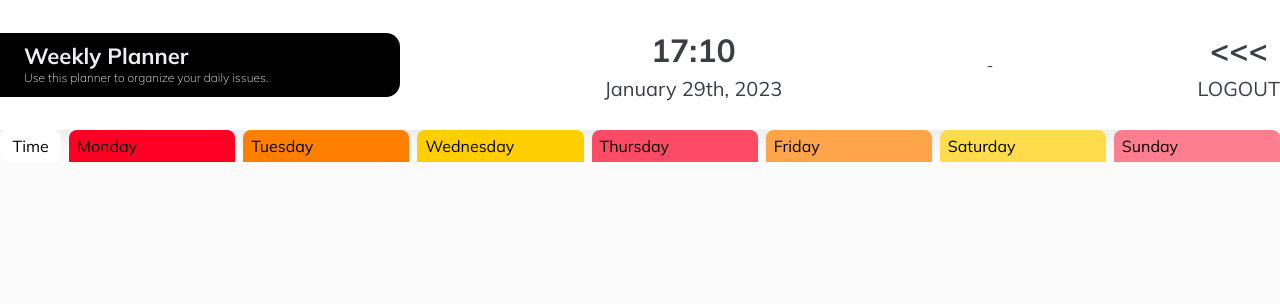
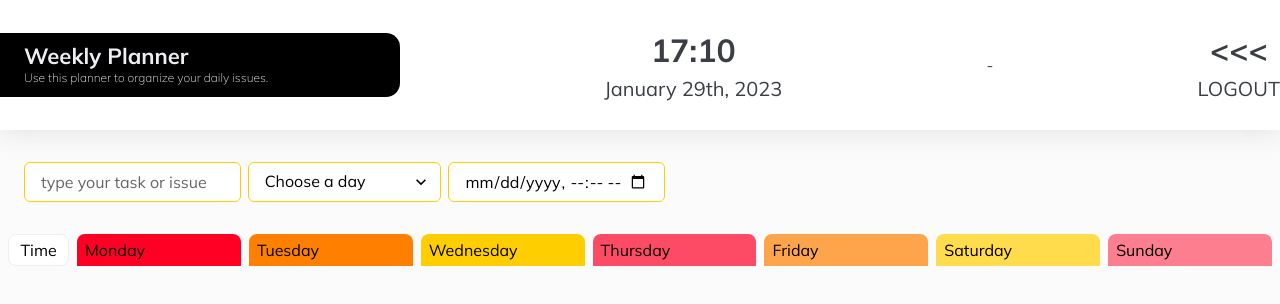
Before and after one commit to Achette/planner-board-project, a Next.js app: page /dashboard in a window 1280 px wide. Shown: the top 304 px of the page. Built offline with nearby package versions, Linux system fonts and the light colour scheme; no server answers.

Commit message:
Chore: adiciona novos componentes ao Header de Dashboard

```diff
--- a/src/components/Header/index.tsx
+++ b/src/components/Header/index.tsx
@@ -45,7 +45,7 @@ export default function Header() {
       bg={theme.colors.white[100]}
       display="flex"
       justifyContent="center"
-      boxShadow="0px 4px 24px rgba(168, 168, 168, 0.25)"
+      boxShadow={`0px 4px 24px ${theme.shadow.black}`}
     >
       <HStack justifyContent="space-between">
         <Box
--- /dev/null
+++ b/src/components/InputsTasks/index.tsx
@@ -0,0 +1,42 @@
+import { Box, HStack, Input, Select } from "@chakra-ui/react";
+import { theme } from "../../styles/theme";
+
+export const InputTask = () => {
+  return (
+    <HStack margin="2rem 1.5rem" color={`${theme.colors.black}`}>
+      <Box display="flex">
+        <Input
+          bg={`${theme.colors.white[100]}`}
+          border={`1px solid ${theme.colors.yellow}`}
+          placeholder="type your task or issue"
+          _placeholder={{ opacity: 0.6, color: `${theme.colors.black}` }}
+        />
+
+        <Select
+          placeholder="Choose a day"
+          bg={`${theme.colors.white[100]}`}
+          border={`1px solid ${theme.colors.yellow}`}
+          marginLeft="0.4rem"
+        >
+          <option value="option1">Monday</option>
+          <option value="option2">Tuesday</option>
+          <option value="option3">Wednesday 3</option>
+          <option value="option3">Thursday</option>
+          <option value="option3">Friday 3</option>
+          <option value="option3">Saturday 3</option>
+          <option value="option3">Sunday 3</option>
+        </Select>
+
+        <Input
+          color={`${theme.colors.black}`}
+          bg={`${theme.colors.white[100]}`}
+          border={`1px solid ${theme.colors.yellow}`}
+          marginLeft="0.4rem"
+          placeholder="Select Date and Time"
+          size="md"
+          type="datetime-local"
+        />
+      </Box>
+    </HStack>
+  );
+};
--- a/src/components/WeekBar/index.tsx
+++ b/src/components/WeekBar/index.tsx
@@ -3,9 +3,10 @@ import { theme } from "../../styles/theme";
 
 export const WeekBar = () => {
   return (
-    <HStack color={theme.colors.black}>
+    <HStack color={theme.colors.black} padding="0 0.5rem">
       <Box
         bg={theme.colors.white[100]}
+        border={`0.5px solid ${theme.colors.gray[50]}`}
         w="6rem"
         h="2rem"
         borderRadius="0.5rem"
--- a/src/components/index.tsx
+++ b/src/components/index.tsx
@@ -2,3 +2,4 @@ export * from "./BackgroundImage/index";
 export * from "./Form/index";
 export * from "./Header/index";
 export * from "./WeekBar/index";
+export * from "./InputsTasks/index"
--- a/src/pages/dashboard.tsx
+++ b/src/pages/dashboard.tsx
@@ -1,5 +1,5 @@
 import { Box } from "@chakra-ui/react";
-import { WeekBar } from "../components";
+import { InputTask, WeekBar } from "../components";
 import Header from "../components/Header";
 import { theme } from "../styles/theme";
 
@@ -9,6 +9,7 @@ export default function Dashboard() {
     return(
         <Box bg={theme.colors.white[50]} h="100vh">
             <Header />
+            <InputTask />
             <WeekBar />
         </Box>
     )
--- a/src/styles/theme.ts
+++ b/src/styles/theme.ts
@@ -16,6 +16,7 @@ export const theme = extendTheme({
       "50": "#FBFBFB",
       "100": "#FFF",
     },
+    yellow: "rgba(254, 206, 0, 1)",
     week: {
       monday: "#FF0024",
       tuesday: "#FF8000",
@@ -34,7 +35,7 @@ export const theme = extendTheme({
       },
     },
   },
-  background: {
-    background1: "linear-gradient(90deg, #FF2D04 0%, #C13216 100%)",
+  shadow: {
+    black: "rgba(168, 168, 168, 0.25)",
   },
 });
```
